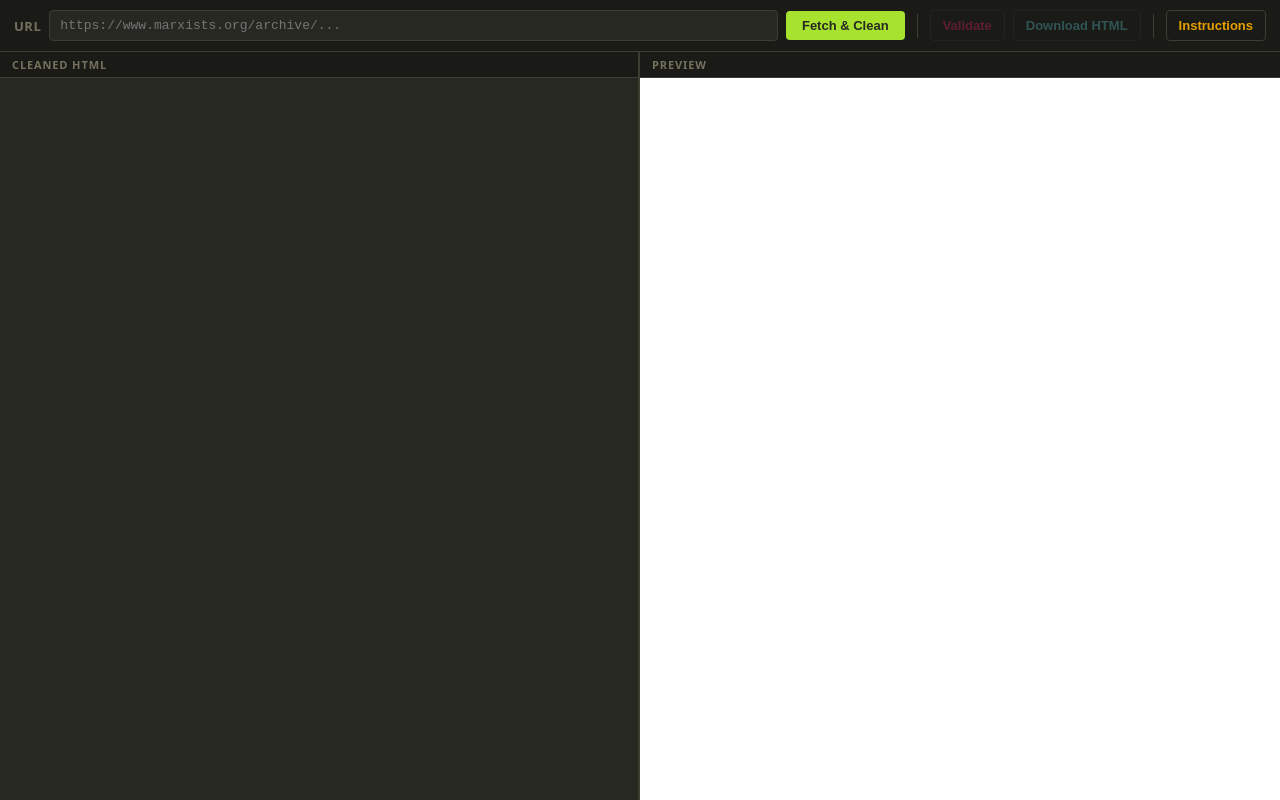
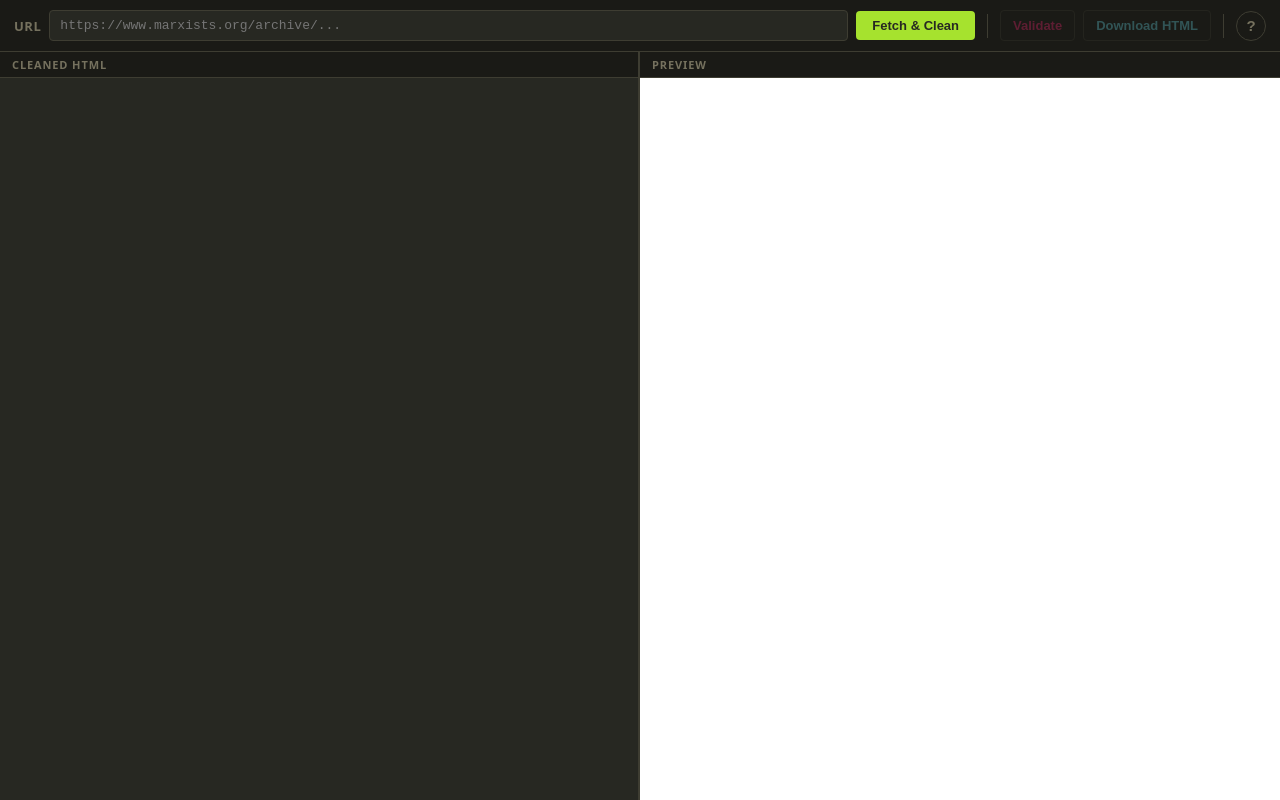
Before and after one commit to espaces-marx/lia-restoration, a plain HTML site: page lia-restoration.html in a window 1280 px wide. Drawn offline with nearby package versions, Linux system fonts and the light colour scheme.

Commit message:
feat: replace instructions button with help icon

```diff
--- a/lia-restoration.html
+++ b/lia-restoration.html
@@ -170,19 +170,21 @@
     .val-text { color: #f8f8f2; }
 
     #instructions-btn {
-      padding: 7px 12px;
+      width: 30px;
+      height: 30px;
+      padding: 0;
       background: transparent;
-      color: #e69f00;
+      color: #75715e;
       border: 1px solid #3e3d32;
-      border-radius: 4px;
+      border-radius: 50%;
       cursor: pointer;
-      font-weight: 600;
-      font-size: 13px;
-      white-space: nowrap;
-      transition: background 0.15s, color 0.15s;
+      font-weight: 700;
+      font-size: 15px;
+      flex-shrink: 0;
+      transition: background 0.15s, color 0.15s, border-color 0.15s;
     }
 
-    #instructions-btn:hover { background: #e69f00; color: #272822; }
+    #instructions-btn:hover { background: #3e3d32; color: #f8f8f2; border-color: #75715e; }
 
     .toolbar-sep {
       width: 1px;
@@ -353,7 +355,7 @@
     <button id="validate-btn" disabled>Validate</button>
     <button id="download-btn" disabled>Download HTML</button>
     <div class="toolbar-sep"></div>
-    <button id="instructions-btn">Instructions</button>
+    <button id="instructions-btn" title="Instructions &amp; help" aria-label="Help">?</button>
   </div>
 
   <div id="panes">
```
